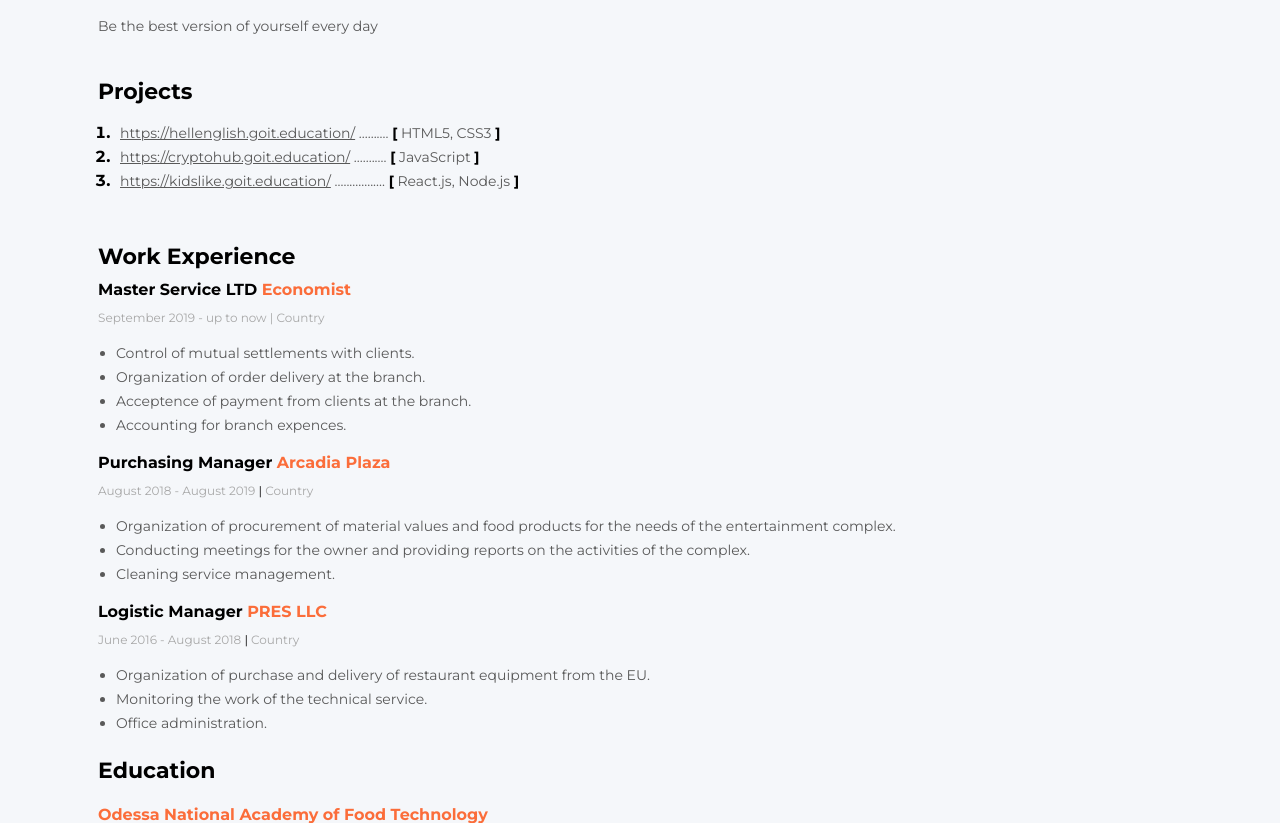
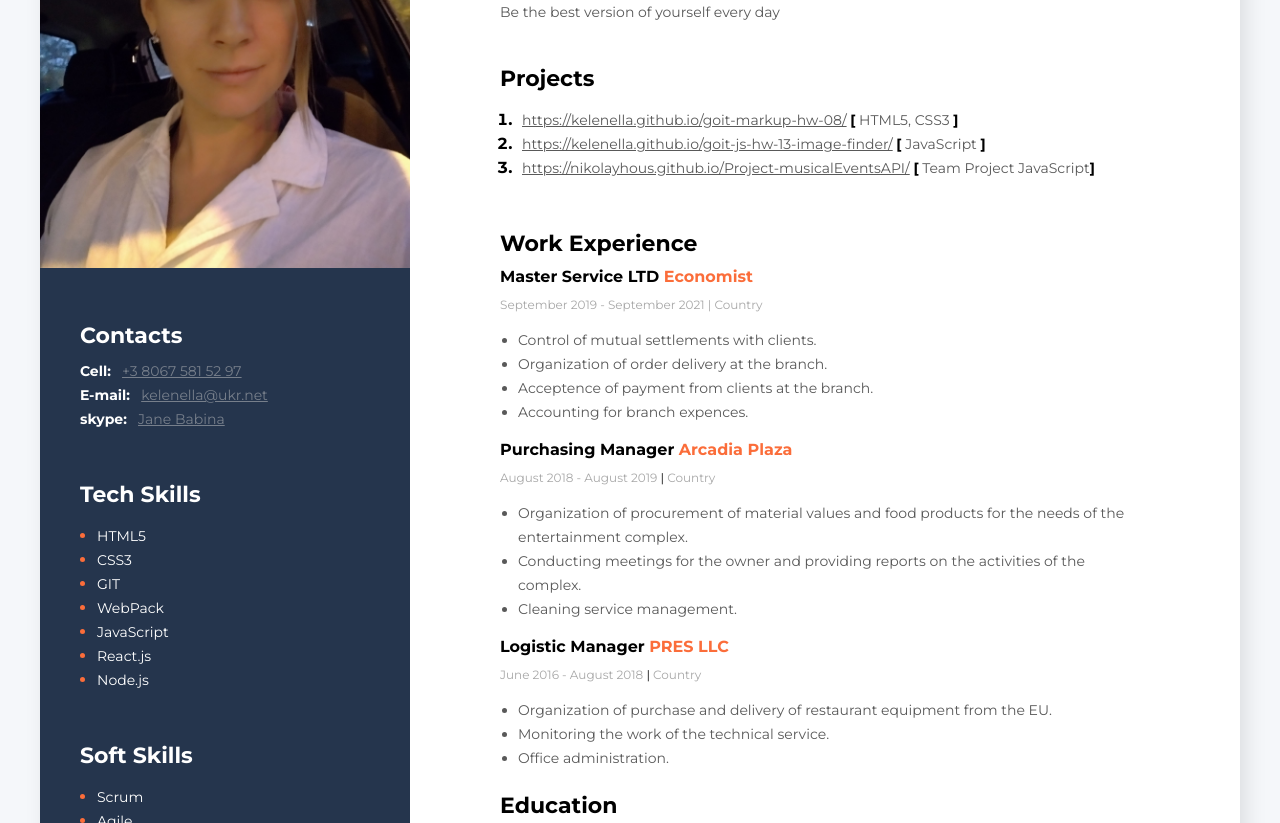
Before and after one commit to Kelenella/my-resume, a plain HTML site: page index.html in a window 1280 px wide. Shown: the part 238-1061 px from the top of the page. Drawn offline with nearby package versions, Linux system fonts and the light colour scheme.

Commit message:
Внесла изменения
актуализировала

```diff
--- a/css/style.css
+++ b/css/style.css
@@ -1,6 +1,6 @@
 body {
-    font-family: 'Montserrat', sans-serif;
-    background-color:#F5F7FA;
+  font-family: "Montserrat", sans-serif;
+  background-color: #f5f7fa;
 }
 
 .main_container {
@@ -13,10 +13,10 @@ body {
 }
 
 /* Main content section */
-.main_content_section{
-    padding: 100px 90px;
+.main_content_section {
+  padding: 50px 90px;
 }
-.main_content_title{
+.main_content_title {
   font-style: normal;
   font-weight: bold;
   font-size: 22px;
@@ -32,25 +32,25 @@ body {
 .about_me_profession {
   font-style: normal;
   font-weight: bold;
-    font-size: 14px;
-    line-height: 17px;
+  font-size: 18px;
+  line-height: 1.05;
   color: #000000;
   margin-bottom: 0 0 20px 0;
 }
-.about_me_name{
+.about_me_name {
   font-style: normal;
   font-weight: bold;
   font-size: 45px;
-    line-height: 55px;
+  line-height: 1.22;
   color: #000000;
   margin-bottom: 0 0 25px 0;
 }
 
-.about_me_description{
+.about_me_description {
   font-style: normal;
   font-weight: normal;
   font-size: 14px;
-    line-height: 24px;
+  line-height: 1.71;
   color: #595959;
   width: 400px;
 }
@@ -58,38 +58,37 @@ body {
 /* My projects section */
 .my_projects_section {
   margin: 0 0 50px 0;
-
 }
 
-.my_projects_list{
+.my_projects_list {
   padding: 0 0 0 17px;
-
 }
-.my_projects_item{
+.my_projects_item {
   font-weight: bold;
   color: #000000;
 }
 
-.my_projects_text{
+.my_projects_text {
   font-style: normal;
   font-weight: normal;
   font-size: 14px;
   line-height: 24px;
   margin-left: 5px;
-    color: #595959
-
+  color: #595959;
 }
 
-.my_projects_link{
+.my_projects_link {
   font-style: normal;
   font-weight: normal;
   font-size: 14px;
   line-height: 24px;
-    color: #595959
-
+  color: #595959;
 }
-
-.my_projects_bracket{
+.my_projects_link:hover,
+.my_projects_link:focus {
+  color: #fb6d3a;
+}
+.my_projects_bracket {
   font-style: normal;
   font-weight: bold;
   font-size: 14px;
@@ -97,72 +96,65 @@ padding: 0 0 0 17px;
   color: #000000;
 }
 
-
 /* My work experience section */
-.my_work_experience_company{
-    color: #FB6D3A
-
+.my_work_experience_company {
+  color: #fb6d3a;
 }
 
-.my_work_experience_position{
+.my_work_experience_position {
   font-style: normal;
   font-weight: bold;
   font-size: 16px;
   line-height: 20px;
   margin: 0 0 10px 0;
-    color: #000000
+  color: #000000;
 }
 
-.my_work_experience_period{
-
+.my_work_experience_period {
   font-style: normal;
   font-weight: normal;
   font-size: 12px;
   line-height: 15px;
   margin: 0 0 10px 0;
-    color: #A8A8A8
+  color: #a8a8a8;
 }
-.my_work_experience_duties{
+.my_work_experience_duties {
   padding: 0 0 0 18px;
 }
 
-.my_work_experience_duty{
+.my_work_experience_duty {
   font-style: normal;
   font-weight: normal;
   font-size: 14px;
   line-height: 24px;
   color: #595959;
 }
-.my_work_experience_company_block{
+.my_work_experience_company_block {
   margin: 0 15px 0 0;
 }
 
-.my_work_experience_divider{
-    color: #000000
+.my_work_experience_divider {
+  color: #000000;
 }
 
 .my_education_section {
-
 }
 
 /* Sidebar section */
 
 .sidebar_section {
-    background-color: #1E2939;
+  background-color: #25354d;
   width: 370px;
   padding: 40px 0px;
 }
 
 .contacts_section,
 .tech_skills_section,
-.soft_skills_section
-{
+.soft_skills_section {
   margin: 50px 0 0 40px;
-
 }
 
-
-.sidebar_title{
+.sidebar_title {
   font-style: normal;
   font-weight: bold;
   font-size: 22px;
@@ -173,7 +165,7 @@ padding: 0 0 0 17px;
 
 /* Contacts section */
 
-.contacts_section_type{
+.contacts_section_type {
   font-style: normal;
   font-weight: bold;
   font-size: 14px;
@@ -182,23 +174,23 @@ padding: 0 0 0 17px;
   margin-right: 7px;
 }
 
-.contacts_section_link{
-    color: #565E6A;
+.contacts_section_link {
+  color: #777f8b;
   font-style: normal;
   font-weight: normal;
   font-size: 14px;
   line-height: 24px;
 }
 
-/* Tech skills section */  /* Soft skills section */
+/* Tech skills section */ /* Soft skills section */
 
-.tech_skills_list{
+.tech_skills_list {
   padding: 0 0 0 17px;
 }
-.tech_skills_item{
-    color: #FB6D3A;
+.tech_skills_item {
+  color: #fb6d3a;
 }
-.tech_skills_item_text{
+.tech_skills_item_text {
   color: #fff;
   font-style: normal;
   font-weight: normal;
--- a/index.html
+++ b/index.html
@@ -3,17 +3,16 @@
 <head>
     <meta charset="UTF-8">
     <meta name="viewport" content="width=device-width, initial-scale=1.0">
-    <title>my resume</title>
-
+    <title>Jane Babina</title>
+    <link rel="preconnect" href="https://fonts.gstatic.com">
+    <link href="https://fonts.googleapis.com/css2?family=Montserrat:wght@400;700&display=swap" rel="stylesheet">
+<link rel="stylesheet" href="https://cdnjs.cloudflare.com/ajax/libs/modern-normalize/1.1.0/modern-normalize.min.css" integrity="sha512-wpPYUAdjBVSE4KJnH1VR1HeZfpl1ub8YT/NKx4PuQ5NmX2tKuGu6U/JRp5y+Y8XG2tV+wKQpNHVUX03MfMFn9Q==" crossorigin="anonymous" referrerpolicy="no-referrer" />
 <link rel="stylesheet" href="css/style.css">
-<link rel="preconnect" href="https://fonts.gstatic.com">
-<link href="https://fonts.googleapis.com/css2?family=Montserrat:wght@400;700&display=swap" rel="stylesheet">
-
 </head>
 <body>
-<div></div>
+
 <!--main container-->
-<div class="main_container_test">
+<div class="main_container">
       <!--main content sections-->
       <div class="main_content_section">
       <!--about me section-->
@@ -29,25 +28,25 @@
           <ol class="my_projects_list">
             <li class="my_projects_item">
                   <span class="my_projects_text">
-                  <a href="https://hellenglish.goit.education/" class="my_projects_link">https://hellenglish.goit.education/</a>
-                      ..........
+                  <a href="https://kelenella.github.io/goit-markup-hw-08/" class="my_projects_link">https://kelenella.github.io/goit-markup-hw-08/</a>
+
                       <span class="my_projects_bracket">[</span> HTML5, CSS3 <span class="my_projects_bracket"></spanclass>]</span>
                     </span>
             </li>
 
             <li class="my_projects_item">
                 <span class="my_projects_text">
-                <a href="https://cryptohub.goit.education/"class="my_projects_link">https://cryptohub.goit.education/</a>
-                ...........
+                <a href="https://kelenella.github.io/goit-js-hw-13-image-finder/"class="my_projects_link">https://kelenella.github.io/goit-js-hw-13-image-finder/</a>
+
                 <span class="my_projects_bracket">[</span> JavaScript <span class="my_projects_bracket">]</span>
                 </span>
             </li>
 
               <li class="my_projects_item">
                 <span class="my_projects_text">
-                <a href="https://kidslike.goit.education/ "class="my_projects_link">https://kidslike.goit.education/</a>
-                .................
-                <span class="my_projects_bracket">[</span> React.js, Node.js <span class="my_projects_bracket">]</span>
+                <a href="https://nikolayhous.github.io/Project-musicalEventsAPI/ "class="my_projects_link">https://nikolayhous.github.io/Project-musicalEventsAPI/</a>
+
+                <span class="my_projects_bracket">[</span> Team Project JavaScript<span class="my_projects_bracket">]</span>
                 </span>
               </li>
           </ol>
@@ -55,11 +54,11 @@
         <!--my work experience-->
         <div class="my_work_experience_section">
           <h3 class="main_content_title">Work Experience</h3>
-            <!--company 3-->
+            <!--company-->
             <div class="my_work_experience_company_block">
               <h4 class="my_work_experience_position">Master Service LTD <span class="my_work_experience_company">Economist</span>
               </h4>
-              <p class="my_work_experience_period">September 2019 - up to now   |   Country</p>
+              <p class="my_work_experience_period">September 2019 - September 2021   |   Country</p>
                 <ul class="my_work_experience_duties">
                   <li class="my_work_experience_duty">Control of mutual settlements with clients. </li>
                   <li class="my_work_experience_duty">Organization of order delivery at the branch.</li>
@@ -68,7 +67,7 @@
                 </ul>
               </div>
 
-            <!--company 2-->
+            <!-- company 2 -->
               <div class="my_work_experience_company_block">
               <h4 class="my_work_experience_position">Purchasing Manager <span class="my_work_experience_company">Arcadia Plaza</span></h4>
                 <p class="my_work_experience_period">August 2018 - August 2019 <span class="my_work_experience_divider">|</span>   Country</p>
@@ -110,13 +109,17 @@
        <h3 class="sidebar_title"> Contacts</h3>
 
         <div>
-        <span class="contacts_section_type">C:</span>
+        <span class="contacts_section_type">Cell:</span>
         <a class="contacts_section_link" href="tel:+380675815297">+3 8067 581 52 97</a>
         </div>
 
         <div>
-        <span class="contacts_section_type">E:</span>
+        <span class="contacts_section_type">E-mail:</span>
         <a class="contacts_section_link" href="mailto:kelenella@ukr.net">kelenella@ukr.net</a>
+        </div>
+            <div>
+        <span class="contacts_section_type">skype:</span>
+        <a class="contacts_section_link" href="https://join.skype.com/invite/IvDx3hn2AFc5">Jane Babina</a>
         </div>
       </div>
 
```
Lines whose indentation alone changed are shown as unchanged.
